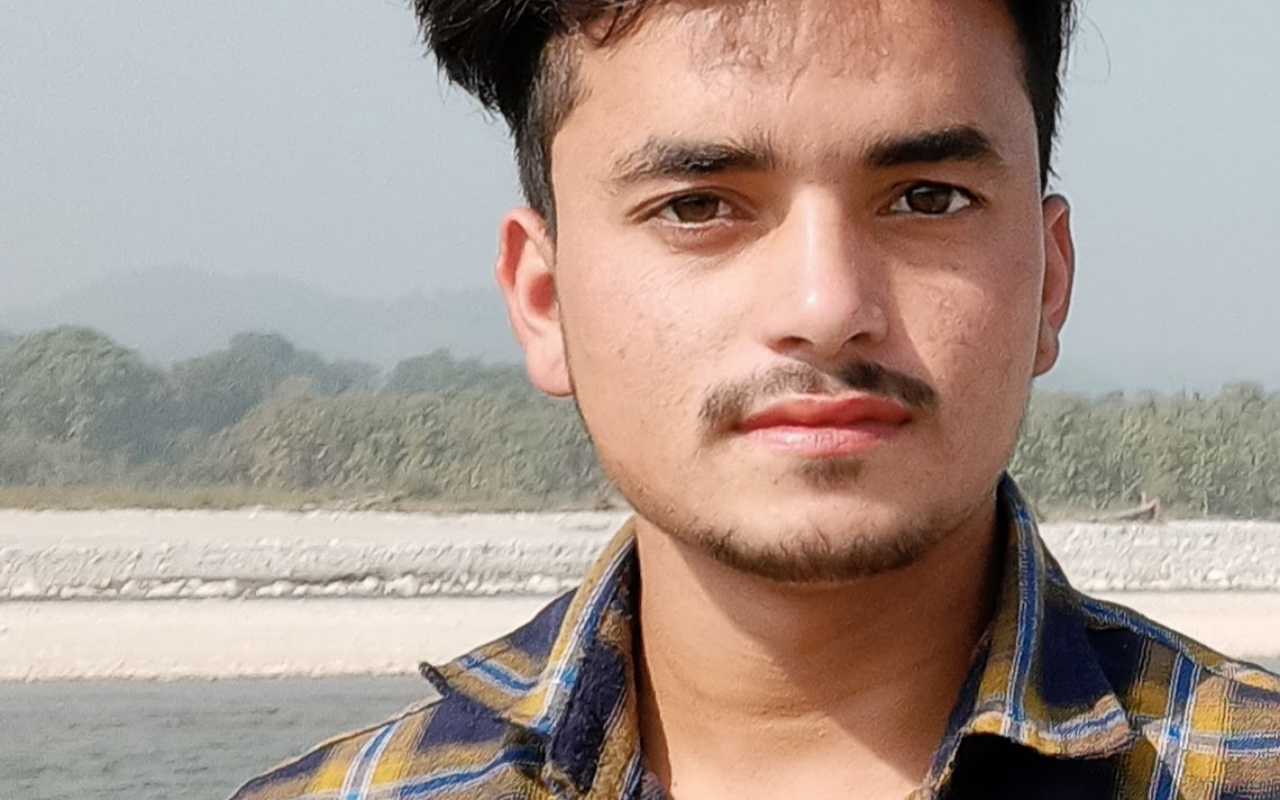
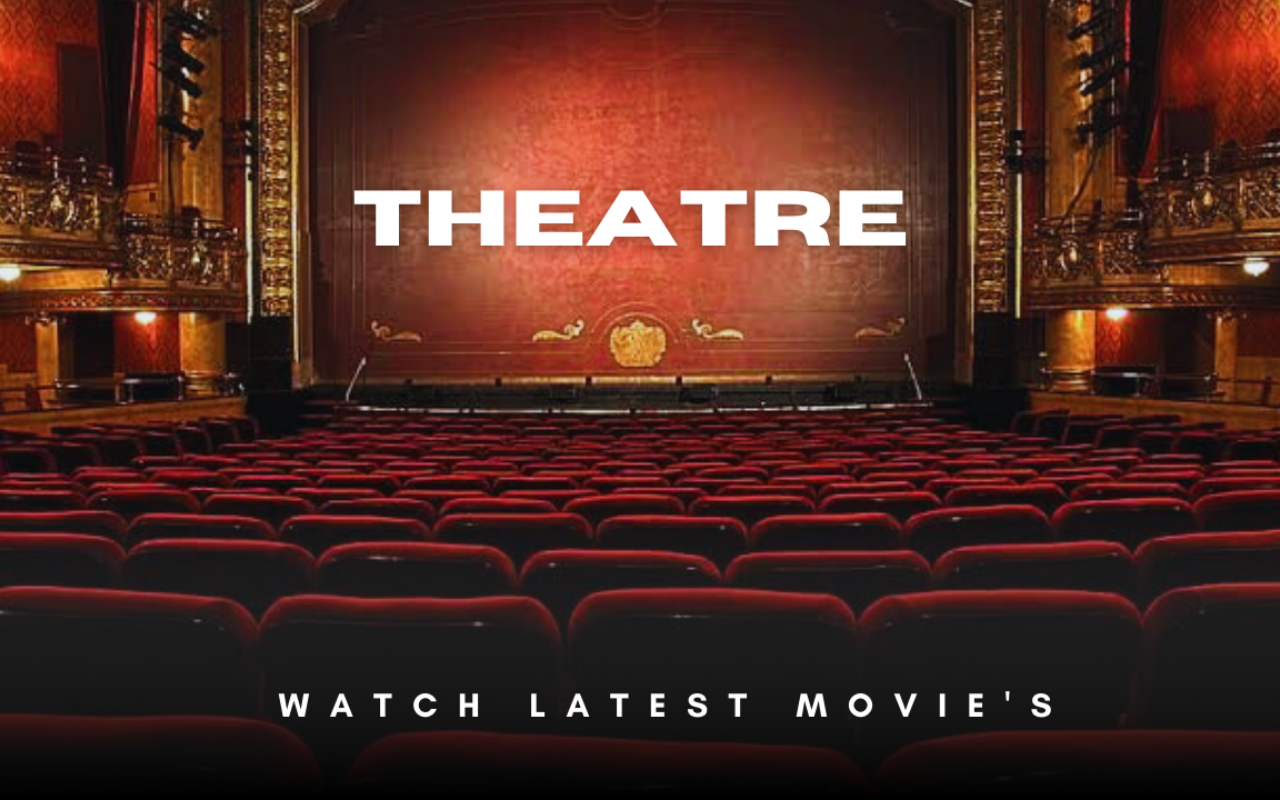
Before and after one commit to ssbhandari1/profiles, a Next.js app: page /projects in a window 1280 px wide. Built offline with nearby package versions, Linux system fonts and the light colour scheme.

Commit message:
profiles changes with images

```diff
--- a/src/components/common/header/index.tsx
+++ b/src/components/common/header/index.tsx
@@ -50,7 +50,7 @@ const Header = () => {
 	return (
 		<div className="w-full md:w-[80%] h-[8vh] bg-slate-200 rounded-xl flex items-center p-2 justify-between">
 			<span className="flex items-center gap-2">
-				<MdSpaceDashboard className="text-2xl" /> Dashboard
+				<MdSpaceDashboard className="text-2xl font-semibold" /> Santosh Singh
 			</span>
 			<div className="hidden xl:flex items-center gap-7 mr-10 text-gray-600">
 				{
@@ -79,8 +79,7 @@ const Header = () => {
 				<div className="fixed top-0 left-0 w-[250px] h-full bg-slate-800 text-white z-50 p-4 transition-transform duration-300">
 					<div className="flex justify-between items-center mb-6">
 						<span className="flex items-center gap-2">
-							<MdSpaceDashboard className="text-3xl" /> Dashboard
-						</span>
+						<MdSpaceDashboard className="text-2xl font-semibold" /> Santosh Singh						</span>
 						<button
 							onClick={toggleSidebar}
 							className="text-white text-2xl focus:outline-none"
--- a/src/pages/projects/index.tsx
+++ b/src/pages/projects/index.tsx
@@ -1,42 +1,47 @@
-import Image from 'next/image';
-import React from 'react'
+import Image from "next/image";
+import React from "react";
 import { FaArrowRightLong } from "react-icons/fa6";
 import { FaCirclePlus } from "react-icons/fa6";
-import profile from '../../assets/profile.jpg'
+import theater from "../../assets/theater.png";
+import Link from "next/link";
 const Projects = () => {
   return (
-		<div className='w-full h-full rounded flex flex-col p-1 gap-3'>
-			<div className='w-full flex justify-between p-3 bg-white rounded'>
-				<h6 className='text-xl font-bold'>Recent Projects</h6>
-				<button className='flex items-center gap-2 text-blue-500 cursor-pointer hover:text-red-500'>
+    <div className="w-full h-full rounded flex flex-col p-1 gap-3">
+      <div className="w-full flex justify-between p-3 bg-white rounded">
+        <h6 className="text-xl font-bold">Recent Projects</h6>
+        <Link
+          className="flex items-center gap-2 text-blue-500 cursor-pointer hover:text-red-500"
+          href={"/my_project"}
+        >
+          {" "}
           All Projects <FaArrowRightLong />
-				</button>
+        </Link>
       </div>
-			<div className='w-full h-[60vh] xl:flex-1 xl:h-full flex flex-col gap-4 p-3'>
-				<div className='relative flex-1 bg-slate-900 rounded-md group cursor-pointer overflow-hidden'>
+      <div className="w-full h-[60vh] xl:flex-1 xl:h-full flex flex-col gap-4 p-3">
+        <div className="relative flex-1 bg-slate-900 rounded-md group cursor-pointer overflow-hidden">
           <Image
-						src={profile}
+            src={theater}
             alt="Cover"
             layout="fill"
             objectFit="cover"
             className="rounded-md"
           />
-					<FaCirclePlus className='absolute text-4xl inset-0 m-auto opacity-0 group-hover:opacity-100 transition-opacity duration-700 ease-in-out text-white' />
+          {/* //https://vercel.com/ssbhandari1s-projects/profiles/Tpu5zmRqeQwiUxUPnDbCokZVd94M */}
+          <FaCirclePlus className="absolute text-4xl inset-0 m-auto opacity-0 group-hover:opacity-100 transition-opacity duration-700 ease-in-out text-white" />
         </div>
-				<div className='relative flex-1 bg-slate-900 rounded-md group cursor-pointer overflow-hidden'>
+        <div className="relative flex-1 bg-slate-900 rounded-md group cursor-pointer overflow-hidden">
           <Image
-						src={profile}
+            src={theater}
             alt="Cover"
             layout="fill"
             objectFit="cover"
             className="rounded-md"
           />
-					<FaCirclePlus className='absolute text-4xl inset-0 m-auto opacity-0 group-hover:opacity-100 transition-opacity duration-700 ease-in-out text-white' />
+          <FaCirclePlus className="absolute text-4xl inset-0 m-auto opacity-0 group-hover:opacity-100 transition-opacity duration-700 ease-in-out text-white" />
         </div>
       </div>
     </div>
+  );
+};
 
-	)
-}
-
-export default Projects
+export default Projects;
```
Also changed, not shown: src/assets/theater.png (added). Lines whose indentation alone changed are shown as unchanged.
